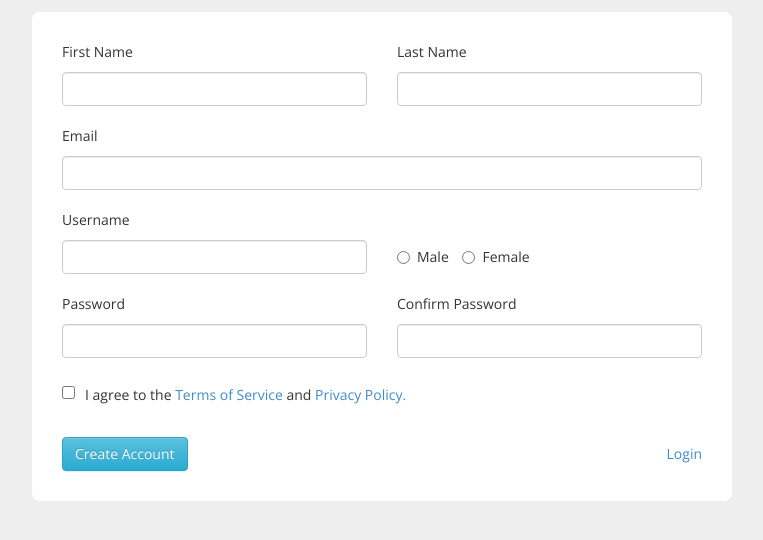
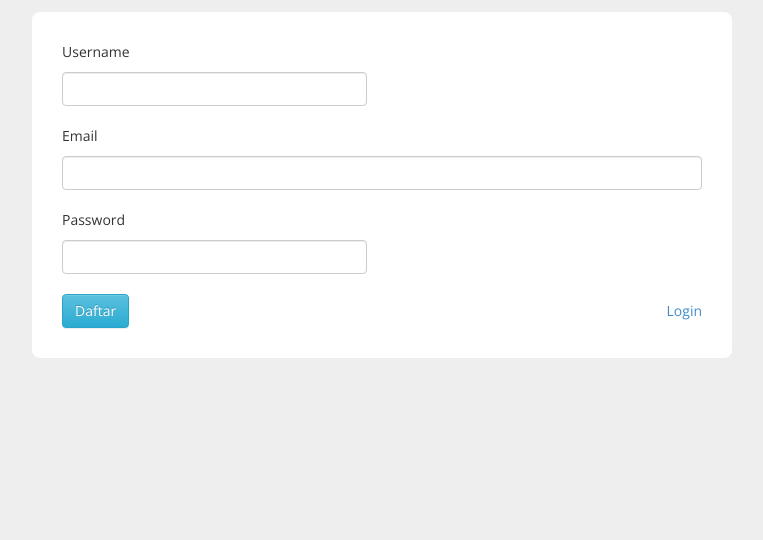
Before and after one commit to lenggelenggeleng/webpribadi-infor, a plain HTML site: page login/register.html in a window 1280 px wide. Shown: the part 82-622 px from the top of the page, without its empty margins (258-1021 px from the left). Drawn offline with nearby package versions, Linux system fonts and the light colour scheme.

Commit message:
Update register.html

```diff
--- a/login/register.html
+++ b/login/register.html
@@ -1,10 +1,5 @@
 <!DOCTYPE html>
 <head>
-	<!-- templatemo 418 form pack -->
-    <!--
-    Form Pack
-    http://www.templatemo.com/preview/templatemo_418_form_pack
-    -->
 	<title>Create Account</title>
 	<meta name="keywords" content="" />
 	<meta name="description" content="" />
@@ -22,15 +17,11 @@
 			<form class="form-horizontal templatemo-create-account templatemo-container" Id="registerForm" role="form" action="#" method="post">
 				<div class="form-inner">
 					<div class="form-group">
-			          <div class="col-md-6">
-			            <label for="first_name" class="control-label">First Name</label>
-			            <input type="text" class="form-control" id="first_name" placeholder="">
-			          </div>
-			          <div class="col-md-6">
-			            <label for="last_name" class="control-label">Last Name</label>
-			            <input type="text" class="form-control" id="last_name" placeholder="">
-			          </div>
-			        </div>
+						<div class="col-md-6">
+						  <label for="username" class="control-label">Username</label>
+						  <input type="text" class="form-control" id="username" placeholder="">
+						</div>
+					  </div>
 			        <div class="form-group">
 			          <div class="col-md-12">
 			            <label for="username" class="control-label">Email</label>
@@ -39,62 +30,20 @@
 			        </div>
 			        <div class="form-group">
 			          <div class="col-md-6">
-			            <label for="username" class="control-label">Username</label>
-			            <input type="text" class="form-control" id="username" placeholder="">
-			          </div>
-			          <div class="col-md-6 templatemo-radio-group">
-			          	<label class="radio-inline">
-		          			<input type="radio" name="optionsRadios" id="optionsRadios1" value="option1"> Male
-		          		</label>
-		          		<label class="radio-inline">
-		          			<input type="radio" name="optionsRadios" id="optionsRadios2" value="option2"> Female
-		          		</label>
-			          </div>
-			        </div>
-			        <div class="form-group">
-			          <div class="col-md-6">
 			            <label for="password" class="control-label">Password</label>
 			            <input type="password" class="form-control" id="password" placeholder="">
-			          </div>
-			          <div class="col-md-6">
-			            <label for="password" class="control-label">Confirm Password</label>
-			            <input type="password" class="form-control" id="password_confirm" placeholder="">
-			          </div>
+					  </div>
 			        </div>
 			        <div class="form-group">
 			          <div class="col-md-12">
-			            <label><input type="checkbox">I agree to the <a href="javascript:;" data-toggle="modal" data-target="#templatemo_modal">Terms of Service</a> and <a href="#">Privacy Policy.</a></label>
-			          </div>
-			        </div>
-			        <div class="form-group">
-			          <div class="col-md-12">
-			            <button type="submit" class="btn btn-info">Create Account</button>
-			            <a href="index.html" class="pull-right">Login</a>
+			            <button type="submit" class="btn btn-info">Daftar</button>
+			        	<a href="index.html" class="pull-right">Login</a>
 			          </div>
 			        </div>
 				</div>
 		      </form>
 		</div>
 	</div>
-	<!-- Modal -->
-	<div class="modal fade" id="templatemo_modal" tabindex="-1" role="dialog" aria-labelledby="myModalLabel" aria-hidden="true">
-	  <div class="modal-dialog">
-	    <div class="modal-content">
-	      <div class="modal-header">
-	        <button type="button" class="close" data-dismiss="modal"><span aria-hidden="true">&times;</span><span class="sr-only">Close</span></button>
-	        <h4 class="modal-title" id="myModalLabel">Terms of Service</h4>
-	      </div>
-	      <div class="modal-body">
-	      	<p>This form is provided by <a rel="nofollow" href="http://www.templatemo.com/page/1">Free HTML5 Templates</a> that can be used for your websites. Cras mattis consectetur purus sit amet fermentum. Cras justo odio, dapibus ac facilisis in, egestas eget quam. Morbi leo risus, porta ac consectetur ac, vestibulum at eros.</p>
-	        <p>Praesent commodo cursus magna, vel scelerisque nisl consectetur et. Vivamus sagittis lacus vel augue laoreet rutrum faucibus dolor auctor. Aenean lacinia bibendum nulla sed consectetur. Praesent commodo cursus magna, vel scelerisque nisl consectetur et. Donec sed odio dui. Donec ullamcorper nulla non metus auctor fringilla. Cras mattis consectetur purus sit amet fermentum. Cras justo odio, dapibus ac facilisis in, egestas eget quam.</p>
-	        <p>Morbi leo risus, porta ac consectetur ac, vestibulum at eros. Praesent commodo cursus magna, vel scelerisque nisl consectetur et. Vivamus sagittis lacus vel augue laoreet rutrum faucibus dolor auctor.</p>
-	      </div>
-	      <div class="modal-footer">
-	        <button type="button" class="btn btn-default" data-dismiss="modal">Close</button>
-	      </div>
-	    </div>
-	  </div>
-	</div>
 	<script type="text/javascript" src="js/jquery-1.11.1.min.js"></script>
 	<script type="text/javascript" src="js/bootstrap.min.js"></script>
 	<script src="js/register.js" defer></script>
```
